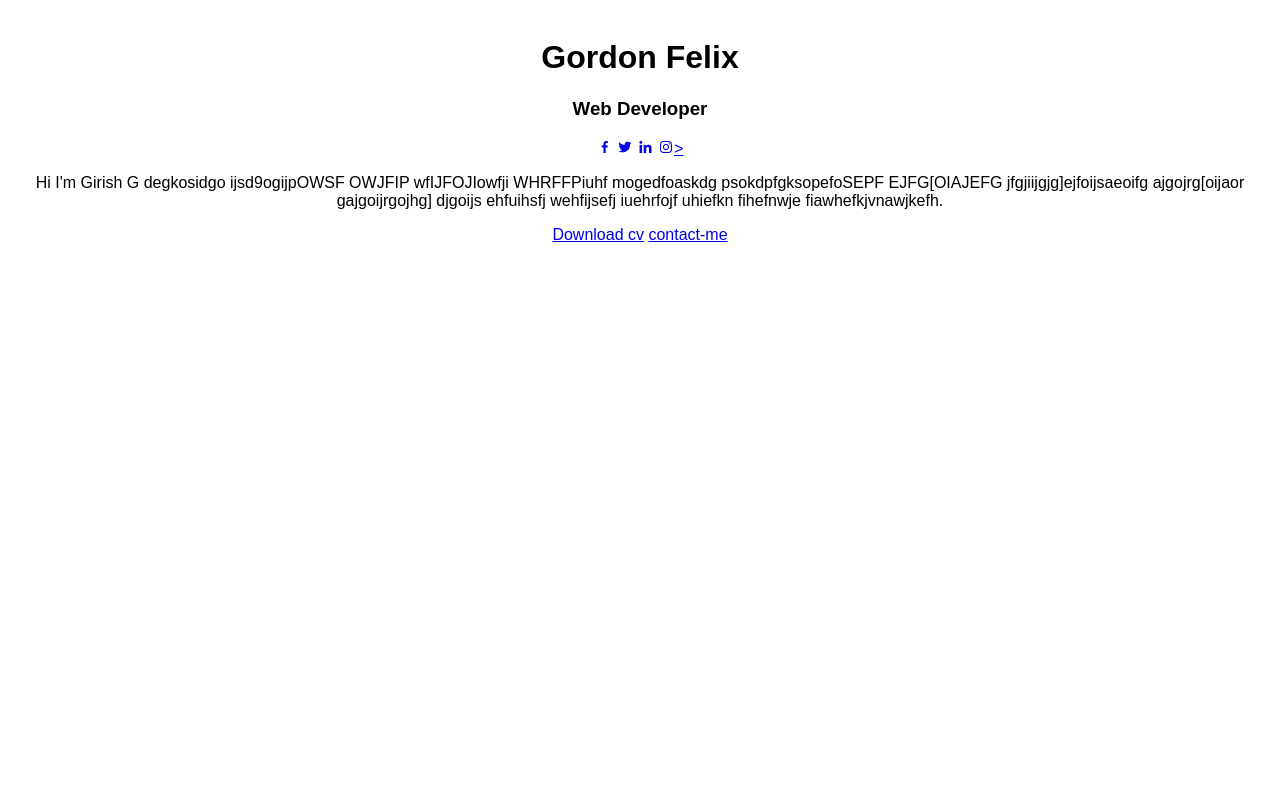
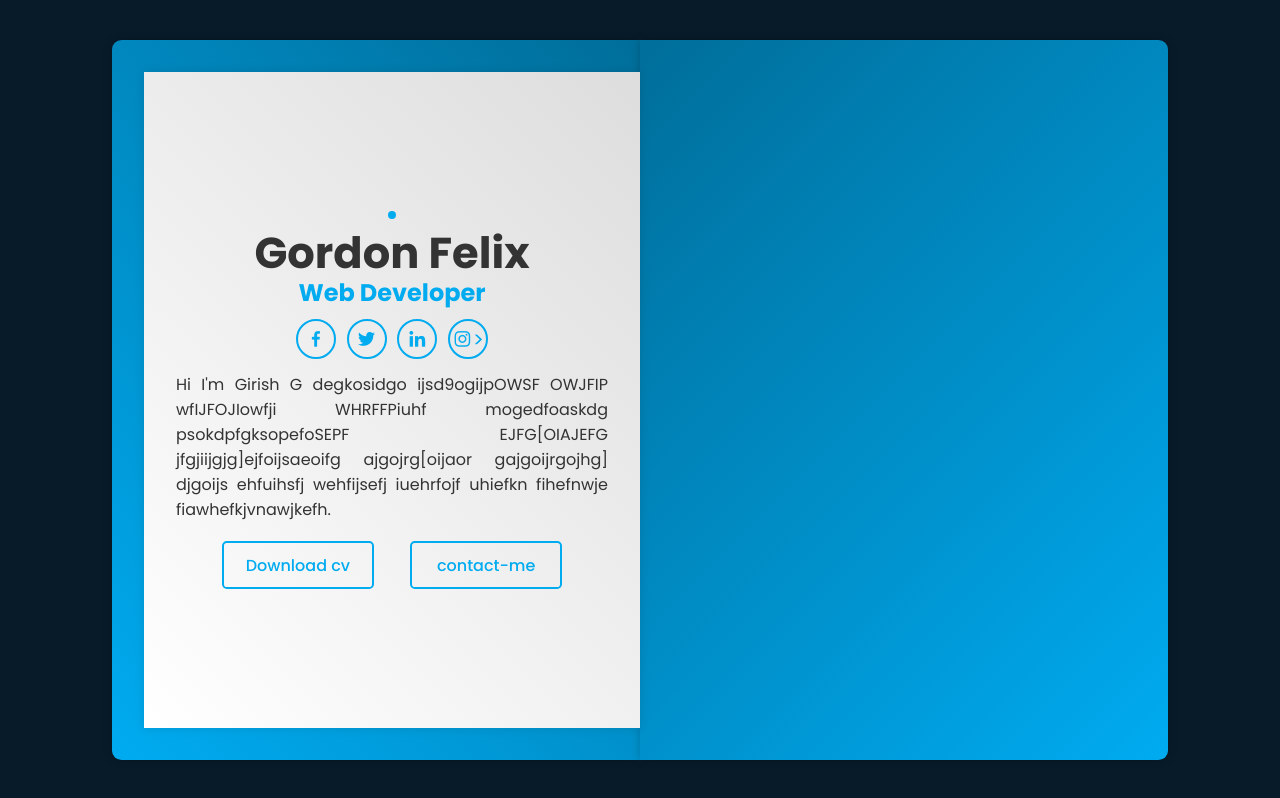
Before and after one commit to Kakeboys/portfolio, a plain HTML site: page index.html in a window 1280 px wide. Drawn offline with nearby package versions, Linux system fonts and the light colour scheme.

Commit message:
Update style.css

```diff
--- a/style.css
+++ b/style.css
@@ -1,18 +1,184 @@
-body {
-    font-family: Arial, sans-serif;
+@import url("https://fonts.googleapis.com/css2?family=Poppins:wght@300;400;500;600;700;800;900&display=swap");
+
+*{
     margin: 0;
     padding: 0;
-    text-align: center;
+    box-sizing: border-box;
+    text-decoration: none;
+    border: none;
+    outline: none;
+    font-family: "Poppins",sans-serif;
 }
 
-header {
-    background-color: #333;
-    color: white;
-    padding: 20px;
+:root {
+    --bg-color: #081b29;
+    --main-color:#00abf0;
+    --text-color:#333;
+    --second-text-color:#555;
+    --white-color:#fff;
+    --cover-color:linear-gradient(45deg, #00abf0,#006e9a);
+    --page-color:linear-gradient(45deg, #fff,#ddd);
+    --border: .125rem solid #00abf0;
+    --box-shadow: 0 0 .6rem rgba(0, 0, 0, .2);
+
+
+}
+body {
+    display: flex;
+    justify-content: center;
+    align-items: center;
+    min-height: 100vh;
+    background: var(--bg-color);
+    color: var(--text-color);
 }
 
-section {
-    margin: 20px;
-    padding: 20px;
-    border-bottom: 1px solid #ddd;
+.wrapper {
+    position: relative;
+    width: 66rem;
+    height: 45rem;
+    padding: 2rem;
 }
+.cover {
+    position: absolute;
+    top:0;
+    left: 0;
+    width: 50%;
+    height: 100%;
+    background: var(--cover-color);
+    box-shadow: var(--box-shadow);
+    border-top-left-radius: .6rem;
+    border-bottom-left-radius: .6rem;
+    transform-origin: right;
+
+}
+
+.cover.cover-left {
+    z-index: -1;
+}
+
+.cover.cover-right.turn {
+    transform: rotateY(180deg);
+
+}
+
+
+.book {
+    position: relative;
+    width: 100%;
+    height: 100%;
+    display: flex;
+
+}
+
+
+.book .book-page{
+    position: absolute;
+    width: 50%;
+    height: 100%;
+    background: var(--page-color);
+    box-shadow: 0 0 .6rem rgba(0, 0, 0, .1);
+    display: flex;
+    padding:2rem;
+
+
+}
+
+.profile-page {
+    display: flex;
+    flex-direction: column;
+    justify-content:center;
+    align-items:center;
+}
+
+.profile-page img {
+    max-width: 180px;
+    border-radius: 50%;
+    border: .25rem solid var(--main-color);
+    margin-bottom: .8rem;
+}
+
+.profile-page h1 {
+    font-size:2.7rem;
+    line-height: 1;
+
+}
+
+.profile-page h3 {
+    font-size: 1.5rem;
+    color:var(--main-color);
+
+}
+
+
+.profile-page .social-media {
+    margin: .6rem 0 .8rem;
+}
+
+.profile-page .social-media a {
+    display: inline-flex;
+    justify-content: center;
+    align-items: center;
+    width: 2.5rem;
+    height: 2.5rem;
+    background: transparent;
+    border: var(--border);
+    border-radius: 50%;
+    font-size: 1.3rem;
+    color:var(--main-color);
+    margin: 0 .2rem;
+    transition: .5s;
+}
+
+
+.profile-page .social-media a:hover {
+    background: var(--main-color);
+    color: var(--white-color);
+}
+
+
+.profile-page p {
+    text-align: justify;
+}
+
+
+.profile-page .btn-box {
+    margin-top: 1.2rem;
+
+}
+.btn {
+    display: inline-flex;
+    width: 9.5rem;
+    height: 3rem;
+    background: var(--main-color);
+    border: var(--border);
+    border-radius: .3rem;
+    font-size: 1rem;
+    color: var(--white-color);
+    font-weight: 500;
+    justify-content: center;
+    align-items: center;
+    margin: 0 1rem;
+    transition: .5s;
+
+}
+
+
+.btn-box .btn:nth-child(1) {
+    background: transparent;
+    color: var(--main-color);
+}
+
+.btn-box .btn:nth-child(1):hover {
+    background: var(--main-color);
+    color: var(--white-color);
+}
+
+.btn-box .btn:nth-child(2) {
+    background: transparent;
+    color: var(--main-color);
+}
+
+.btn-box .btn:nth-child(2):hover {
+    background: var(--main-color);
+    color: var(--white-color);
+}
```
